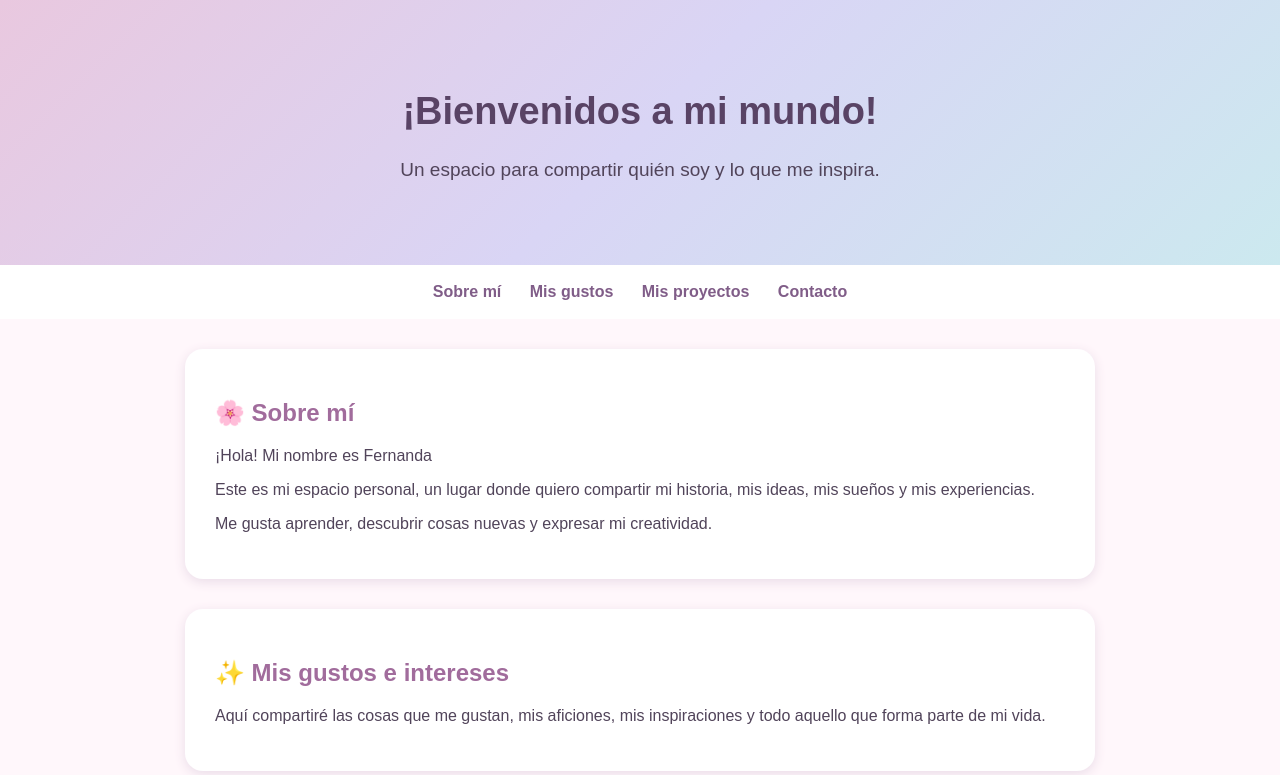
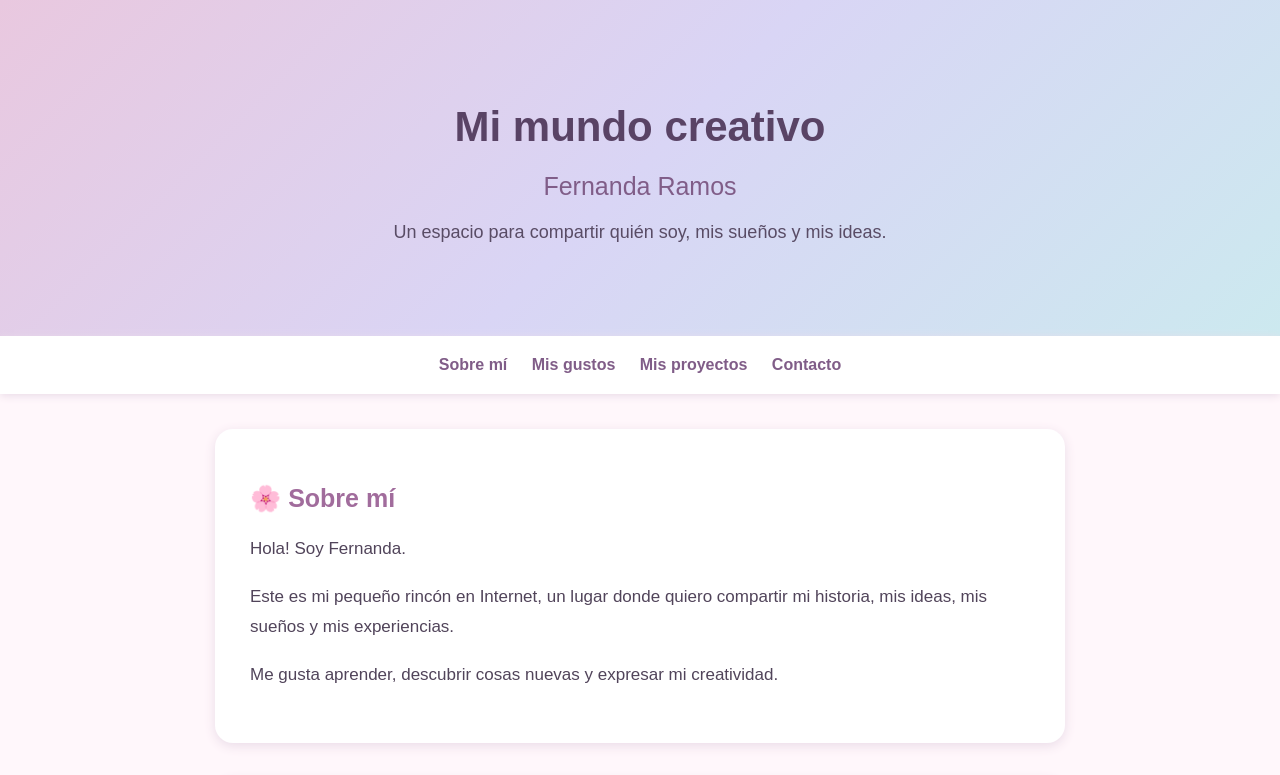
Before and after one commit to fernandaramosM/fernandaramosM.github.io, a plain HTML site: page index.html in a window 1280 px wide. Shown: the top 775 px of the page. Drawn offline with Linux system fonts and the light colour scheme.

Commit message:
Update header and footer with personal branding

```diff
--- a/index.html
+++ b/index.html
@@ -4,9 +4,13 @@
     <meta charset="UTF-8">
     <meta name="viewport" content="width=device-width, initial-scale=1.0">
 
-    <title>Mi mundo creativo</title>
+    <title>Mi mundo creativo | Fernanda Ramos</title>
 
     <style>
+        * {
+            box-sizing: border-box;
+        }
+
         body {
             margin: 0;
             font-family: Arial, sans-serif;
@@ -15,62 +19,91 @@
         }
 
         header {
-            background: linear-gradient(135deg, #e9c8df, #d9d5f5, #cce9ef);
+            background: linear-gradient(
+                135deg,
+                #e9c8df,
+                #d9d5f5,
+                #cce9ef
+            );
             text-align: center;
-            padding: 65px 20px;
+            padding: 75px 20px;
         }
 
         header h1 {
-            font-size: 38px;
+            font-size: 42px;
             color: #594365;
+            margin-bottom: 12px;
+        }
+
+        header h2 {
+            color: #805d88;
+            font-size: 25px;
+            font-weight: normal;
         }
 
         header p {
-            font-size: 19px;
+            font-size: 18px;
+            color: #594c65;
         }
 
         nav {
-            background: #fff;
-            padding: 18px;
+            background: white;
+            padding: 20px 10px;
             text-align: center;
+            box-shadow: 0 2px 8px #eadce8;
         }
 
         nav a {
             color: #805d88;
             text-decoration: none;
-            margin: 12px;
+            margin: 10px;
             font-weight: bold;
+        }
+
+        nav a:hover {
+            color: #c080ad;
         }
 
         section {
             max-width: 850px;
-            margin: 30px auto;
-            padding: 30px;
+            margin: 35px auto;
+            padding: 35px;
             background: white;
             border-radius: 18px;
             box-shadow: 0 3px 12px #eadce8;
         }
 
-        h2 {
+        section h2 {
             color: #a16c9c;
+            font-size: 25px;
         }
 
-        .foto {
-            width: 170px;
-            height: 170px;
-            border-radius: 50%;
-            object-fit: cover;
-            background: #f1e5f1;
+        section p {
+            font-size: 17px;
+            line-height: 1.8;
         }
 
         footer {
             text-align: center;
             padding: 30px;
             background: #e9d8eb;
+            color: #665575;
         }
 
-        a {
-            color: #94669d;
+        @media (max-width: 600px) {
+            header h1 {
+                font-size: 30px;
+            }
+
+            nav a {
+                display: inline-block;
+                margin: 8px;
+            }
+
+            section {
+                margin: 20px 12px;
+                padding: 23px;
+            }
         }
     </style>
 </head>
@@ -78,8 +111,14 @@
 <body>
 
 <header>
-    <h1>¡Bienvenidos a mi mundo!</h1>
-    <p>Un espacio para compartir quién soy y lo que me inspira.</p>
+    <h1>Mi mundo creativo</h1>
+
+    <h2>Fernanda Ramos</h2>
+
+    <p>
+        Un espacio para compartir quién soy,
+        mis sueños y mis ideas.
+    </p>
 </header>
 
 <nav>
@@ -90,46 +129,61 @@
 </nav>
 
 <section id="sobre-mi">
+
     <h2>🌸 Sobre mí</h2>
+
     <p>
-        ¡Hola! Mi nombre es Fernanda <p>
-        Este es mi espacio personal, un lugar donde
-        quiero compartir mi historia, mis ideas,
-        mis sueños y mis experiencias.
+        Hola! Soy Fernanda. <p>
+        Este es mi pequeño rincón en Internet,
+        un lugar donde quiero compartir mi historia,
+        mis ideas, mis sueños y mis experiencias.
     </p>
+
     <p>
         Me gusta aprender, descubrir cosas nuevas
         y expresar mi creatividad.
     </p>
+
 </section>
 
 <section id="mis-gustos">
+
     <h2>✨ Mis gustos e intereses</h2>
+
     <p>
         Aquí compartiré las cosas que me gustan,
         mis aficiones, mis inspiraciones y todo
         aquello que forma parte de mi vida.
     </p>
+
 </section>
 
 <section id="mis-proyectos">
+
     <h2>🎨 Mis proyectos</h2>
+
     <p>
         Este espacio estará dedicado a mis ideas,
         trabajos, aprendizajes y proyectos personales.
     </p>
+
 </section>
 
 <section id="contacto">
+
     <h2>💌 Contacto</h2>
+
     <p>
         Gracias por visitar mi pequeño mundo.
         ¡Me alegra tenerte aquí!
     </p>
+
 </section>
 
 <footer>
-    <p>Creado con cariño ♡ | Mi página personal</p>
+
+    <p>Creado con cariño ♡ | Fernanda Ramos</p>
+
 </footer>
 
 </body>
```
